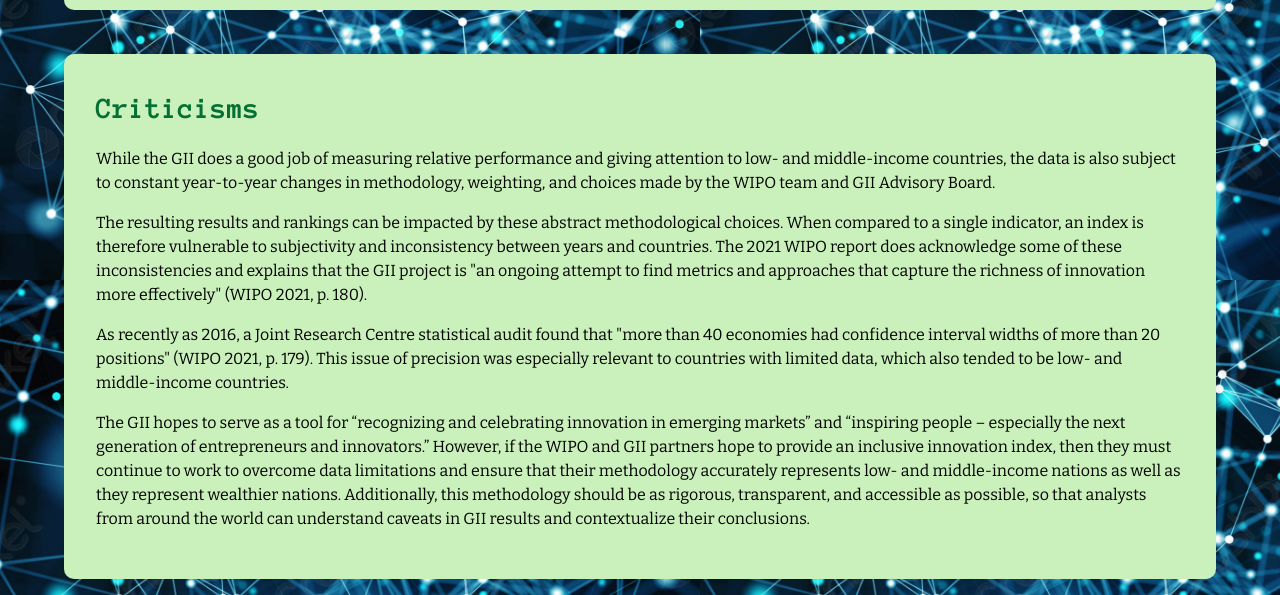
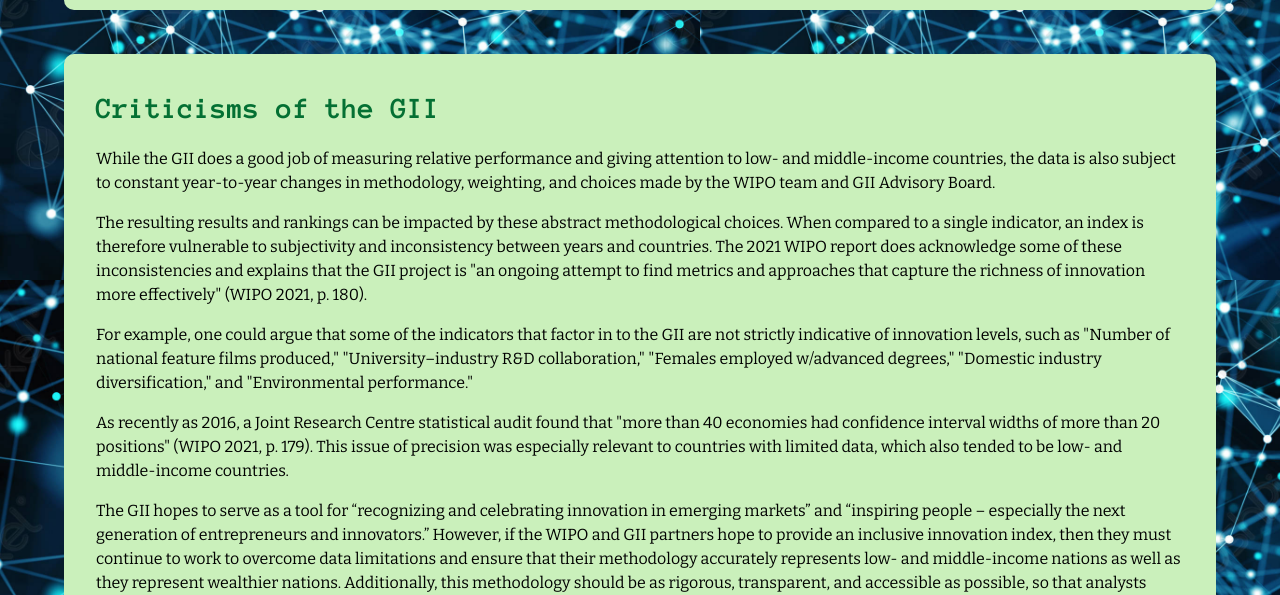
Before and after one commit to annalieb/POL3-357-Indicator-Project, a plain HTML site: page index.html in a window 1280 px wide. Shown: the part 6636-7231 px from the top of the page. Drawn offline with nearby package versions, Linux system fonts and the light colour scheme.

Commit message:
updated content

```diff
--- a/index.html
+++ b/index.html
@@ -5,7 +5,6 @@
   <meta charset="UTF-8">
   <meta name="viewport" content="width=device-width, initial-scale=1.0">
   <link rel="stylesheet" href="styles.css">
-  <link rel="icon" type="image/jpg" href="assets/AL.png">
   <title>POL3 357 Indicator Project</title>
 </head>
 
@@ -291,12 +290,13 @@
       <!-- Alternatives -->
       <div class="text" id="alts">
         <h3>
-          Alternatives
+          Alternatives & competing indicators
         </h3>
         <p>
           Information about alternatives below are from the World Bank Science
           and Technology Indicators. Descriptions are adapted from
           <a href="https://data.worldbank.org/topic/14">the World Bank site</a>.
+          These indicators are distinct from the GII
         </p>
         <div>
           <iframe src="https://data.worldbank.org/share/widget?indicators=GB.XPD.RSDV.GD.ZS"
@@ -354,7 +354,7 @@
       <!-- Criticisms -->
       <div class="text" id="crit">
         <h3>
-          Criticisms
+          Criticisms of the GII
         </h3>
         <p>
           While the GII does a good job of measuring relative performance and
@@ -371,6 +371,11 @@
           explains that the GII project is "an ongoing attempt to find metrics and
           approaches that capture the richness of innovation more effectively" (WIPO 2021, p. 180).
         </p>
+        <p>
+          For example, one could argue that some of the indicators that factor in
+          to the GII are not strictly indicative of innovation levels,
+          such as "Number of national feature films produced," "University–industry R&D collaboration,"
+          "Females employed w/advanced degrees," "Domestic industry diversification," and "Environmental performance."
         <p>
           As recently as 2016, a Joint Research Centre statistical audit found that
           "more than 40 economies had confidence interval widths of more than 20 positions"
```
